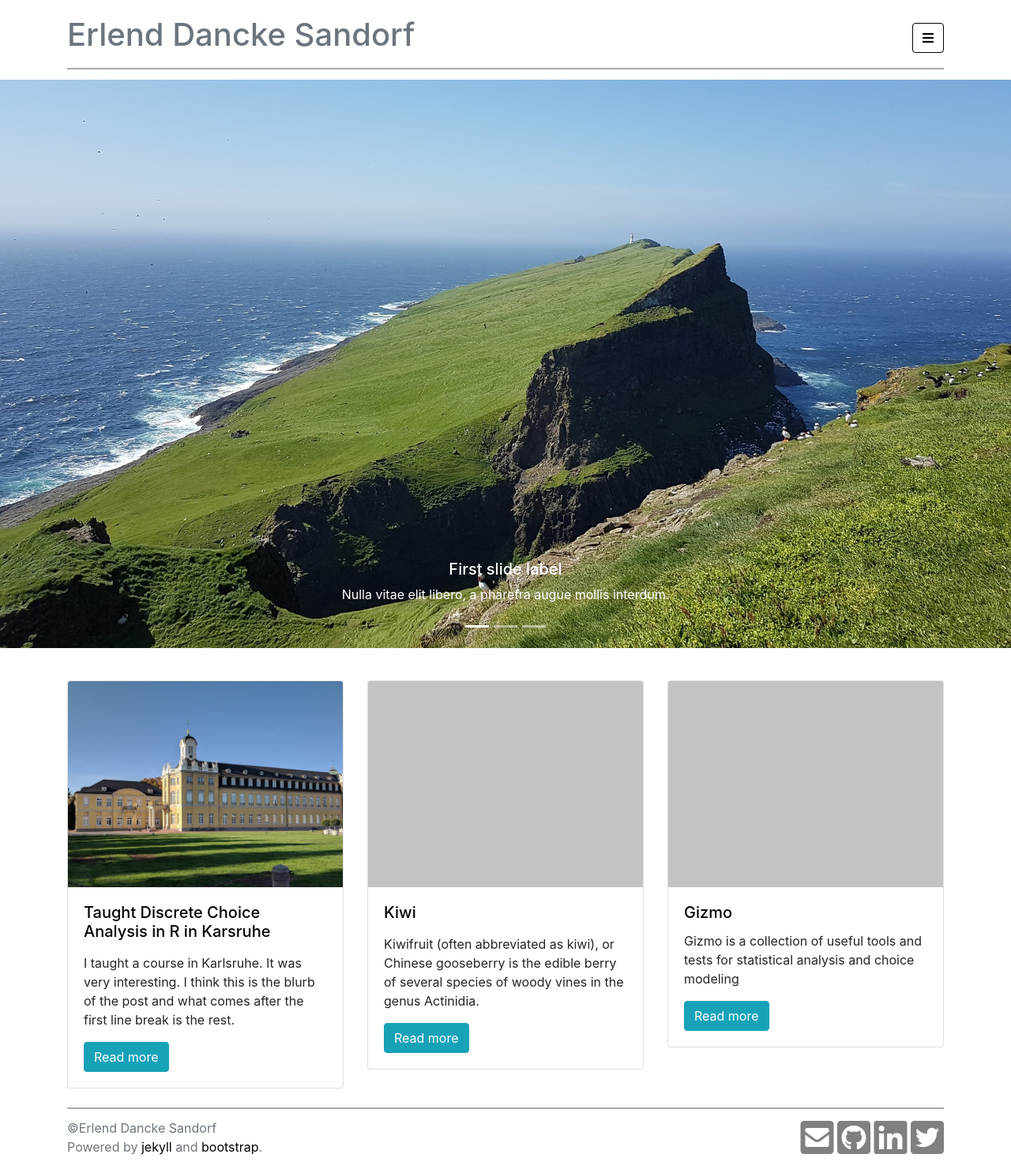
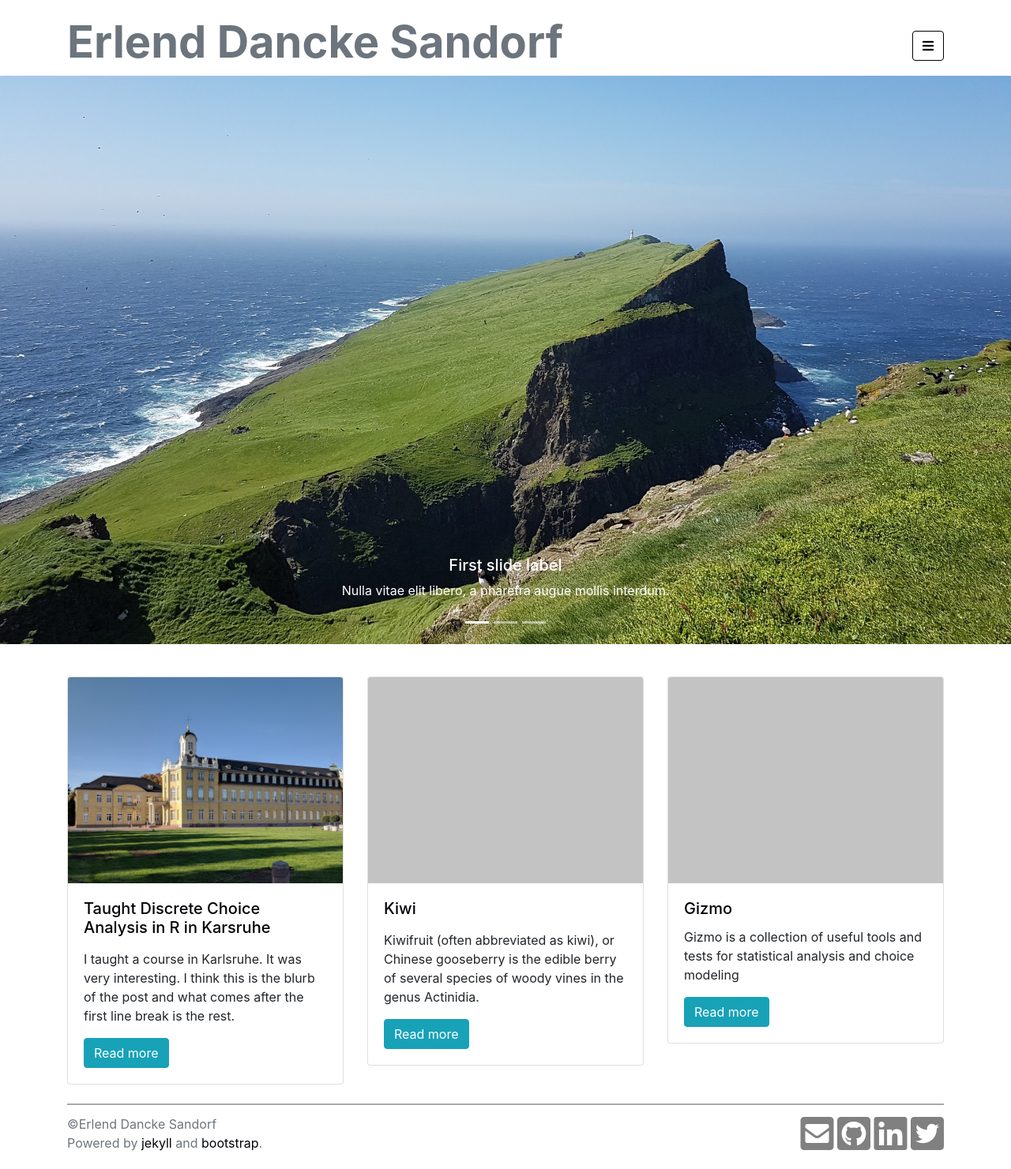
Before and after one commit to edsandorf/old-edsandorf-website, a Jekyll site: the page built from index.html, in a window 1280 px wide. Shown: the whole page at 79% size. Built offline with Jekyll 4.4.1, drawn with Linux system fonts in a browser that asks for light colours.

Commit message:
Updated name in header, removed divider

```diff
--- a/_includes/header.html
+++ b/_includes/header.html
@@ -3,13 +3,12 @@
   <div class = "container">
     <div class = "row align-items-center top-buffer">
       <div class = "col-sm-11">
-        <a href = "/" id = "header-link"><h1 class = "text-muted" style "font-weight: 900;">Erlend Dancke Sandorf</h1></a>
+        <a href = "/" id = "header-link"><h1 class = "text-muted display-4 font-weight-bold">Erlend Dancke Sandorf</h1></a>
       </div>
       <div class = "col-sm-1">
         {% include navigation.html %}
       </div>
     </div>
-    <hr class = "footer-header-divider">
   </div>
 
 </html>
```
